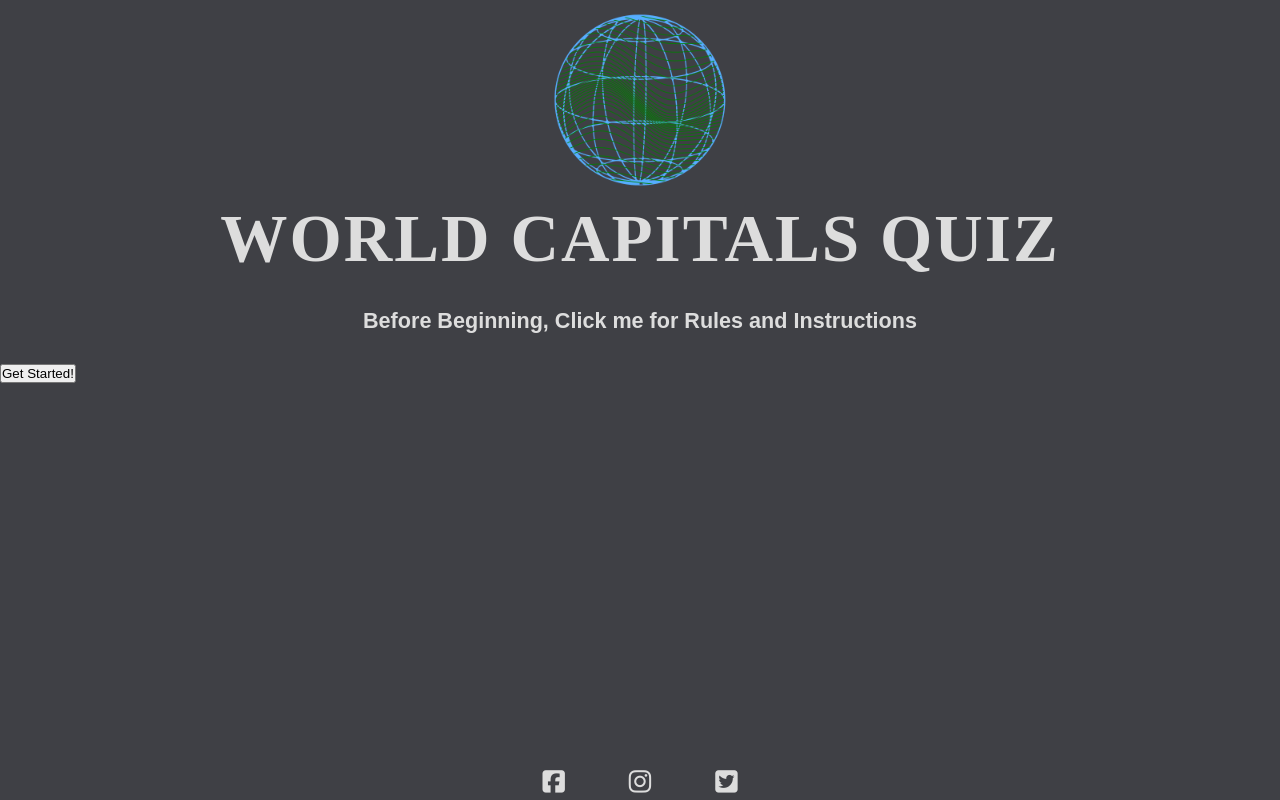
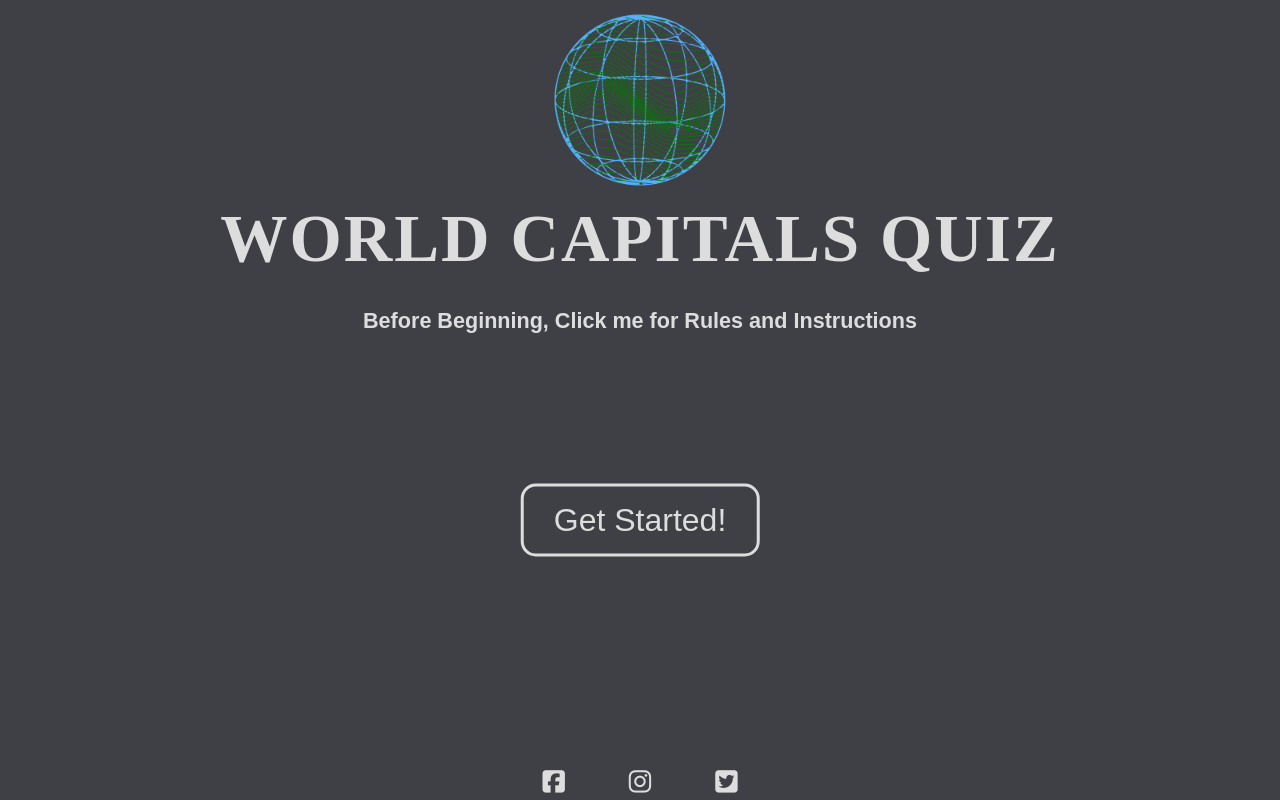
Before and after one commit to lgaudencio/geography-quiz, a plain HTML site: page index.html in a window 1280 px wide. Drawn offline with Linux system fonts and the light colour scheme; a web font is replaced by a local one.

Commit message:
Add style to start gameplay button

```diff
--- a/assets/css/style.css
+++ b/assets/css/style.css
@@ -158,3 +158,23 @@ header a {
 #footer i:hover {
     color: #56aeff;
 }
+
+.get-started {
+    background-color: #3f4045;
+    border: 3px solid #dddddd;
+    color: #dddddd;
+    padding: 15px 30px;
+    font-size: 200%;
+    border-radius: 15px;
+    position: absolute;
+    top: 65%;
+    left: 50%;
+    -ms-transform: translate(-50%, -50%);
+    transform: translate(-50%, -50%);
+}
+
+.get-started:hover {
+    color: #56aeff;
+    border: 3px solid #56aeff;
+    cursor: pointer;
+}
--- a/index.html
+++ b/index.html
@@ -55,7 +55,7 @@
         </section>
 
         <section>
-            <button onclick="window.location='#.html';" >Get Started!</button>
+            <button onclick="window.location='#.html';" class="get-started">Get Started!</button>
         </section>
 
     </main>
```
